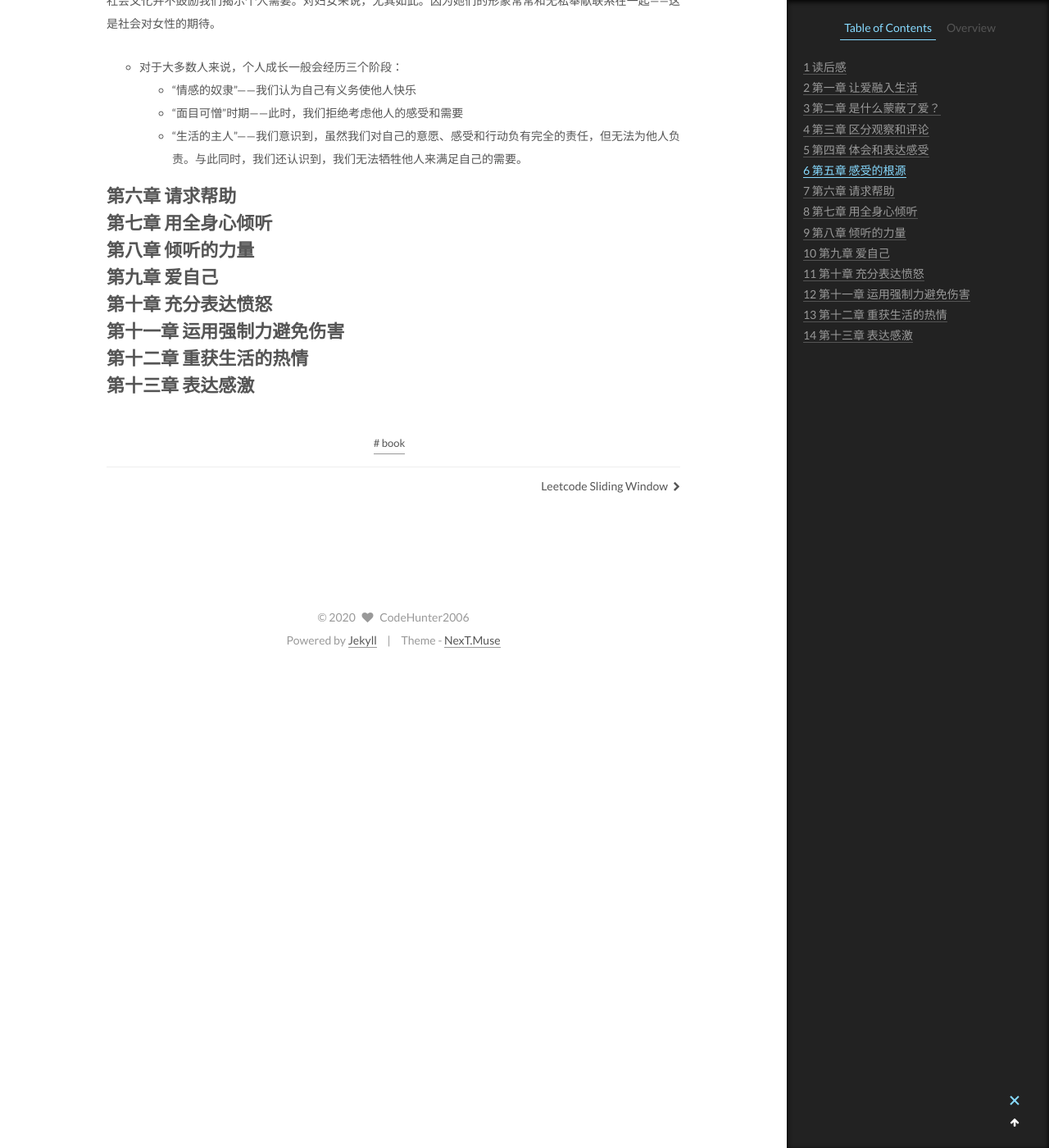
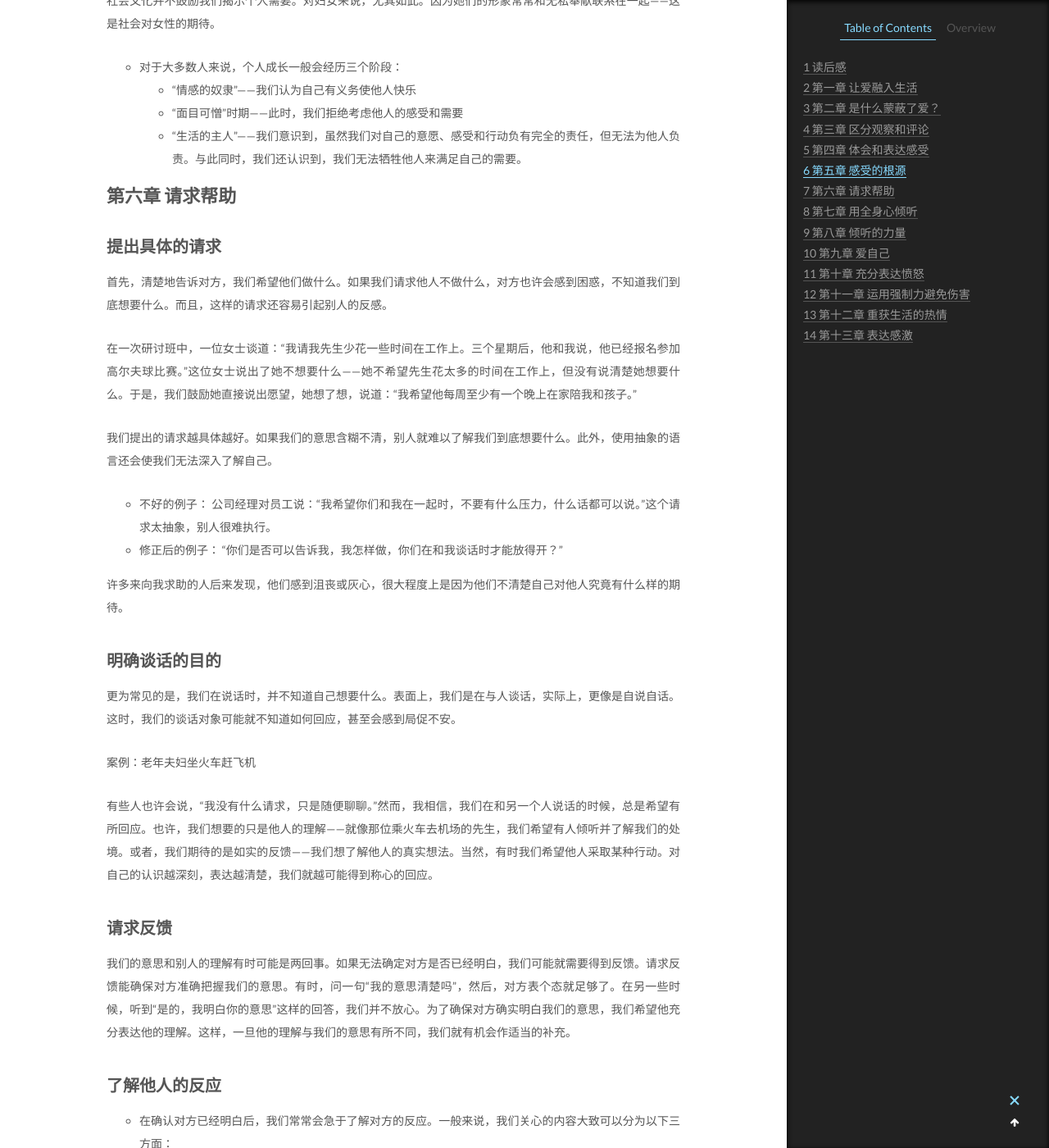
Before and after one commit to CodeHunter2006/CodeHunter2006.github.io, a Jekyll site: the page built from _posts/2020-07-19-Noviolence_Communication_note.md, in a window 1280 px wide and 1400 px high, scrolled down 4250 px. Shown: the whole window at 82% size. Built offline with Jekyll 4.4.1, drawn with Linux system fonts in a browser that asks for light colours; some of the changed text lies outside the part shown.

Commit message:
[doc]: add contents.

```diff
--- a/_posts/2020-07-19-Noviolence_Communication_note.md
+++ b/_posts/2020-07-19-Noviolence_Communication_note.md
@@ -116,6 +116,50 @@ tags: book
 
 # 第六章 请求帮助
 
+## 提出具体的请求
+
+首先，清楚地告诉对方，我们希望他们做什么。如果我们请求他人不做什么，对方也许会感到困惑，不知道我们到底想要什么。而且，这样的请求还容易引起别人的反感。
+
+在一次研讨班中，一位女士谈道：“我请我先生少花一些时间在工作上。三个星期后，他和我说，他已经报名参加高尔夫球比赛。”这位女士说出了她不想要什么——她不希望先生花太多的时间在工作上，但没有说清楚她想要什么。于是，我们鼓励她直接说出愿望，她想了想，说道：“我希望他每周至少有一个晚上在家陪我和孩子。”
+
+我们提出的请求越具体越好。如果我们的意思含糊不清，别人就难以了解我们到底想要什么。此外，使用抽象的语言还会使我们无法深入了解自己。
+
+- 不好的例子：
+  公司经理对员工说：“我希望你们和我在一起时，不要有什么压力，什么话都可以说。”这个请求太抽象，别人很难执行。
+- 修正后的例子：
+  “你们是否可以告诉我，我怎样做，你们在和我谈话时才能放得开？”
+
+许多来向我求助的人后来发现，他们感到沮丧或灰心，很大程度上是因为他们不清楚自己对他人究竟有什么样的期待。
+
+## 明确谈话的目的
+
+更为常见的是，我们在说话时，并不知道自己想要什么。表面上，我们是在与人谈话，实际上，更像是自说自话。这时，我们的谈话对象可能就不知道如何回应，甚至会感到局促不安。
+
+案例：老年夫妇坐火车赶飞机
+
+有些人也许会说，“我没有什么请求，只是随便聊聊。”然而，我相信，我们在和另一个人说话的时候，总是希望有所回应。也许，我们想要的只是他人的理解——就像那位乘火车去机场的先生，我们希望有人倾听并了解我们的处境。或者，我们期待的是如实的反馈——我们想了解他人的真实想法。当然，有时我们希望他人采取某种行动。对自己的认识越深刻，表达越清楚，我们就越可能得到称心的回应。
+
+## 请求反馈
+
+我们的意思和别人的理解有时可能是两回事。如果无法确定对方是否已经明白，我们可能就需要得到反馈。请求反馈能确保对方准确把握我们的意思。有时，问一句“我的意思清楚吗”，然后，对方表个态就足够了。在另一些时候，听到“是的，我明白你的意思”这样的回答，我们并不放心。为了确保对方确实明白我们的意思，我们希望他充分表达他的理解。这样，一旦他的理解与我们的意思有所不同，我们就有机会作适当的补充。
+
+## 了解他人的反应
+
+- 在确认对方已经明白后，我们常常会急于了解对方的反应。一般来说，我们关心的内容大致可以分为以下三方面：
+  1. 对方此时此刻的感受
+  2. 对方正在想什么
+  3. 对方是否接受我们的请求
+
+## 在集体讨论时提出请求
+
+参加集体讨论时，说清楚我们希望得到怎样的反馈，是至关重要的。如果不清楚发言的目的，我们的讨论也许只是在浪费时间，而无法满足任何人的需要。
+
+## 请求与命令
+
+一旦人们认为不答应我们就会受到责罚，他们就会把我们的请求看作是命令。听到命令时，一个人只能看到两种选择：服从或反抗。不论如何，只要人们认为我们是在强迫他们，他们就不会乐于满足我们的需要。如果我们在过去常常指责他人，那么，我们的请求很可能就会被看作是命令。而一个经常受到指责的人也会倾向于将请求解读为命令。
+
+如何区分命令和请求：请求没有得到满足时，提出请求的人如果批评和指责，那就是命令；如果想利用对方的内疚来达到目的，也是命令。
+
 # 第七章 用全身心倾听
 
 # 第八章 倾听的力量
```
Also changed, not shown: _posts/2018-09-02-Linux_Shell_Command.md (+3 -0 lines), _posts/2020-06-01-Fitness_Record.md (+2 -0 lines).
